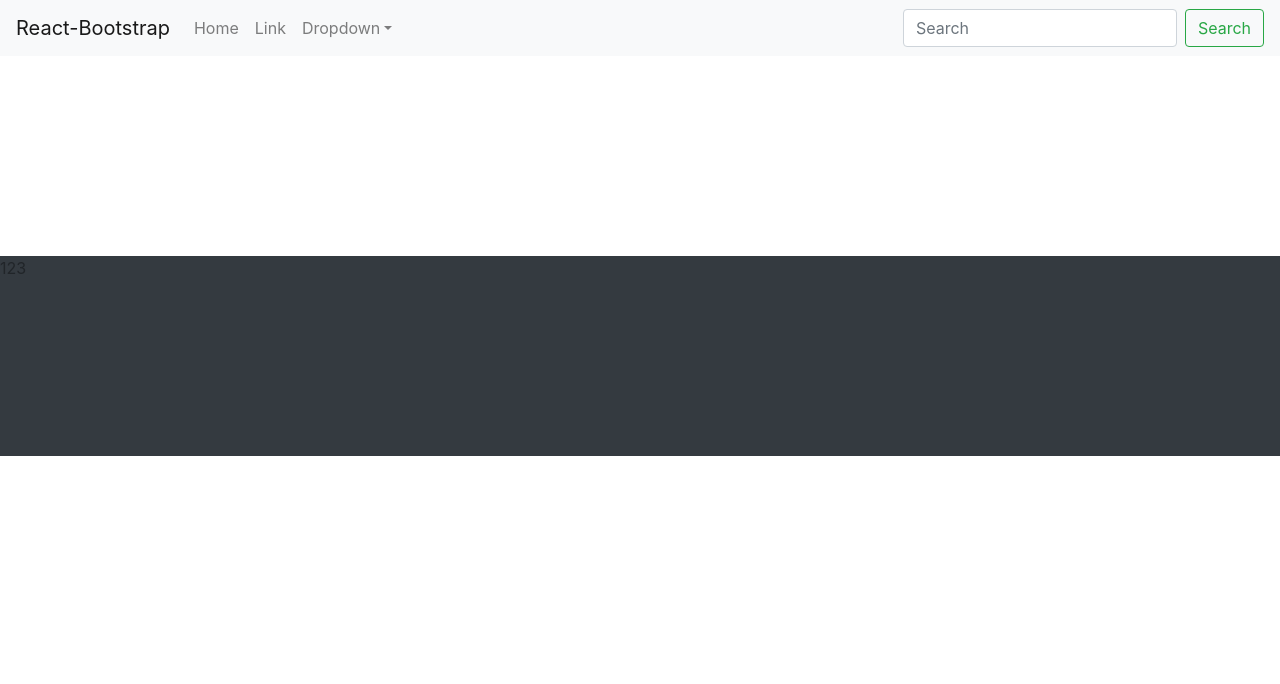
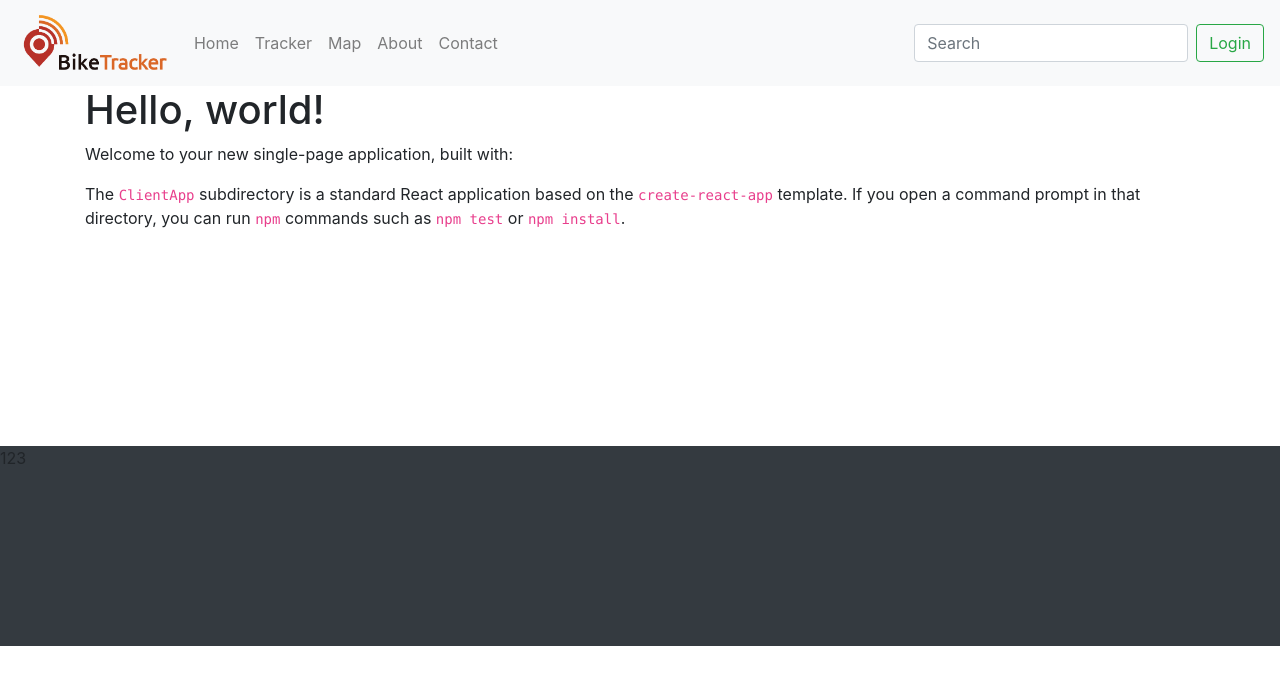
Before and after one commit to seb999/BTrackerR, a React (Create React App) app in the folder ClientApp/: page /Home in a window 1280 px wide. Shown: the top 684 px of the page. Built offline with nearby package versions, Linux system fonts and the light colour scheme.

Commit message:
from office

```diff
--- a/ClientApp/public/index.html
+++ b/ClientApp/public/index.html
@@ -20,12 +20,14 @@
       Learn how to configure a non-root public URL by running `npm run build`.
     -->
     <title>React App</title>
+    <link type=”text/css” href="../node_modules/bootstrap/css/bootstrap.min.css" >
   </head>
   <body>
     <noscript>
       You need to enable JavaScript to run this app.
     </noscript>
     <div id="root"></div>
+    <script rel=”stylesheet” type=”javascript” href="../node_modules/react-bootstrap/react-bootstrap.min.js"></script>
     <!--
       This HTML file is a template.
       If you open it directly in the browser, you will see an empty page.
--- a/ClientApp/src/App.tsx
+++ b/ClientApp/src/App.tsx
@@ -112,6 +112,7 @@ class App extends React.Component<Props, State>{
         <div className="container">
           <Switch>
             <Route exact path='/' component={Home} />
+            <Route exact path='/Home' component={Home} />
             <Route exact path='/Login' render={props => <Login {...props} logUser={this.logUser} isLogged={this.state.isLogged} />} />
             <Route exact path='/Tracker' render={props => <Tracker {...props} redirectTo={this.redirectTo} />} />
 
--- a/ClientApp/src/components/Home.tsx
+++ b/ClientApp/src/components/Home.tsx
@@ -12,6 +12,7 @@ interface State {
 class Home extends React.Component<Props, State>{
   constructor(props:any){
     super(props);
+    console.log(props);
   }
 
   render(){
--- a/ClientApp/src/components/NavMenu.tsx
+++ b/ClientApp/src/components/NavMenu.tsx
@@ -1,14 +1,15 @@
 import * as React from 'react';
-// import { NavLink, Redirect } from 'react-router-dom'
-// import logo from '../images/Logo.png'
+import { withRouter } from 'react-router-dom'
+import logo from '../images/Logo.png'
 import './NavMenu.css';
 import {Page} from '../class/Enums'
 
-import {Button, Navbar, Nav, NavDropdown, Form, FormControl} from 'react-bootstrap';
+import {Button, Navbar, Nav, Form, FormControl} from 'react-bootstrap';
 
 interface Props {
     user  : User;
     redirectTo(p : any): void;
+    history? : any;
 }
 
 interface State {
@@ -24,9 +25,12 @@ class NavMenu extends React.Component<Props, State> {
             login : false,
             logout : false,
         }
+
+        console.log(props);
     }
 
    login = ()=> {
+     this.props.history.push("/about");
        this.setState({
            login : true,
            logout : false
@@ -46,25 +50,23 @@ class NavMenu extends React.Component<Props, State> {
 
 
 <Navbar bg="light" expand="lg">
-  <Navbar.Brand href="#home">React-Bootstrap</Navbar.Brand>
+  <Navbar.Brand href="#home"><img src={logo} className="logo" /></Navbar.Brand>
   <Navbar.Toggle aria-controls="basic-navbar-nav" />
   <Navbar.Collapse >
     <Nav className="mr-auto">
-      <Nav.Link href="#home">Home</Nav.Link>
-      <Nav.Link href="#link">Link</Nav.Link>
-      <NavDropdown title="Dropdown" id="basic-nav-dropdown">
-        <NavDropdown.Item href="#action/3.1">Action</NavDropdown.Item>
-        <NavDropdown.Item href="#action/3.2">Another action</NavDropdown.Item>
-        <NavDropdown.Item href="#action/3.3">Something</NavDropdown.Item>
-        <NavDropdown.Divider />
-        <NavDropdown.Item href="#action/3.4">Separated link</NavDropdown.Item>
-      </NavDropdown>
+      <Nav.Link href="home">Home</Nav.Link>
+      <Nav.Link href="Tracker">Tracker</Nav.Link>
+      <Nav.Link href="Map">Map</Nav.Link>
+      <Nav.Link href="About">About</Nav.Link>
+      <Nav.Link href="Contact">Contact</Nav.Link>
     </Nav>
     <Form inline>
       <FormControl type="text" placeholder="Search" className="mr-sm-2" />
-      <Button variant="outline-success">Search</Button>
+      <Button variant="outline-success" onClick={this.login}>Login</Button>
     </Form>
   </Navbar.Collapse>
+  {/* {this.state.login && <Redirect to="/Login" />}
+  {this.state.logout && <Redirect to="/" />} */}
 </Navbar>
 
 
@@ -103,7 +105,7 @@ class NavMenu extends React.Component<Props, State> {
         //             </li>
 
         //         </ul>
-        //         {this.state.login && <Redirect to="/Login" />}
+        ///        {this.state.login && <Redirect to="/Login" />}
         //         {this.state.logout && <Redirect to="/" />}
 
         //         {!this.props.user.userEmal &&
@@ -131,4 +133,4 @@ class NavMenu extends React.Component<Props, State> {
     }
 }
 
-export default NavMenu;
+export default withRouter(NavMenu);
```
